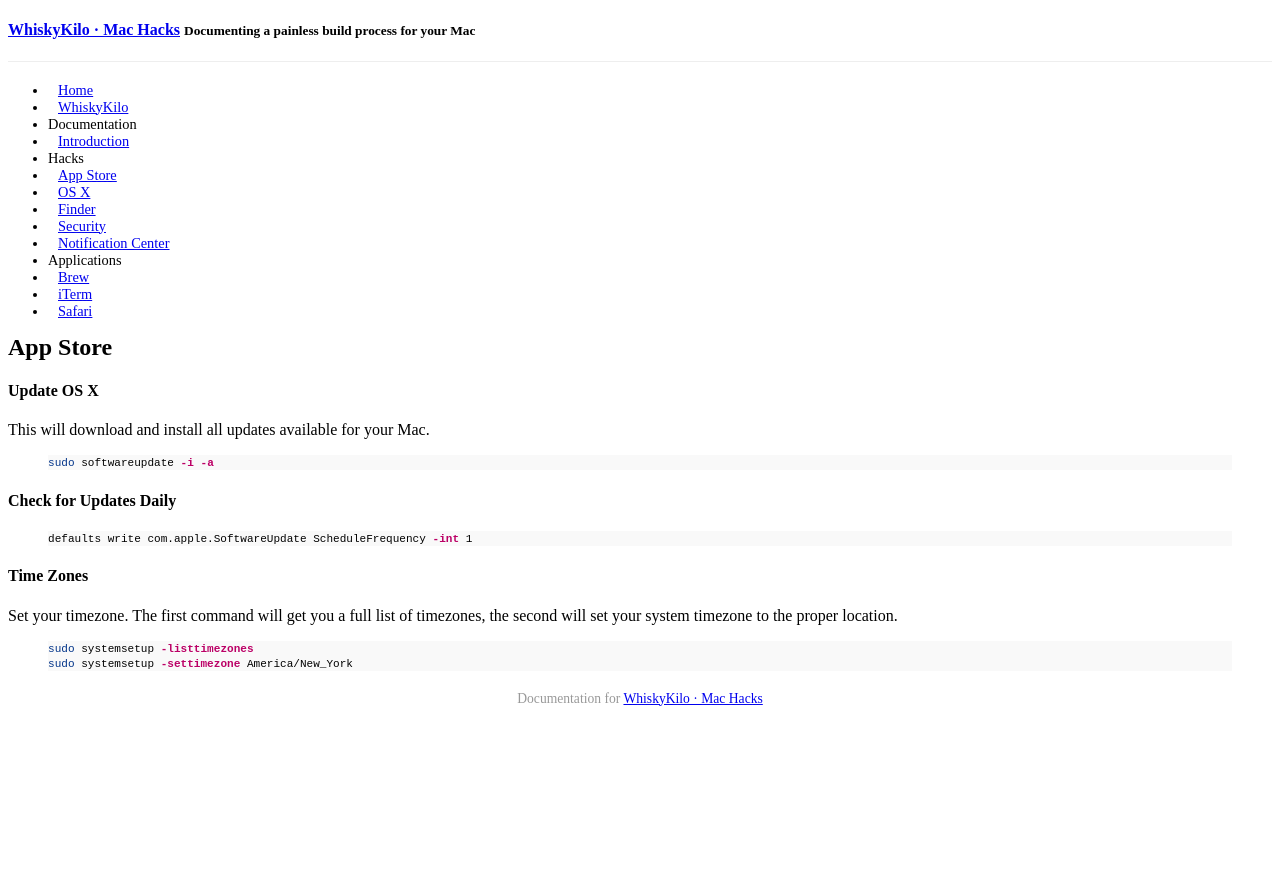
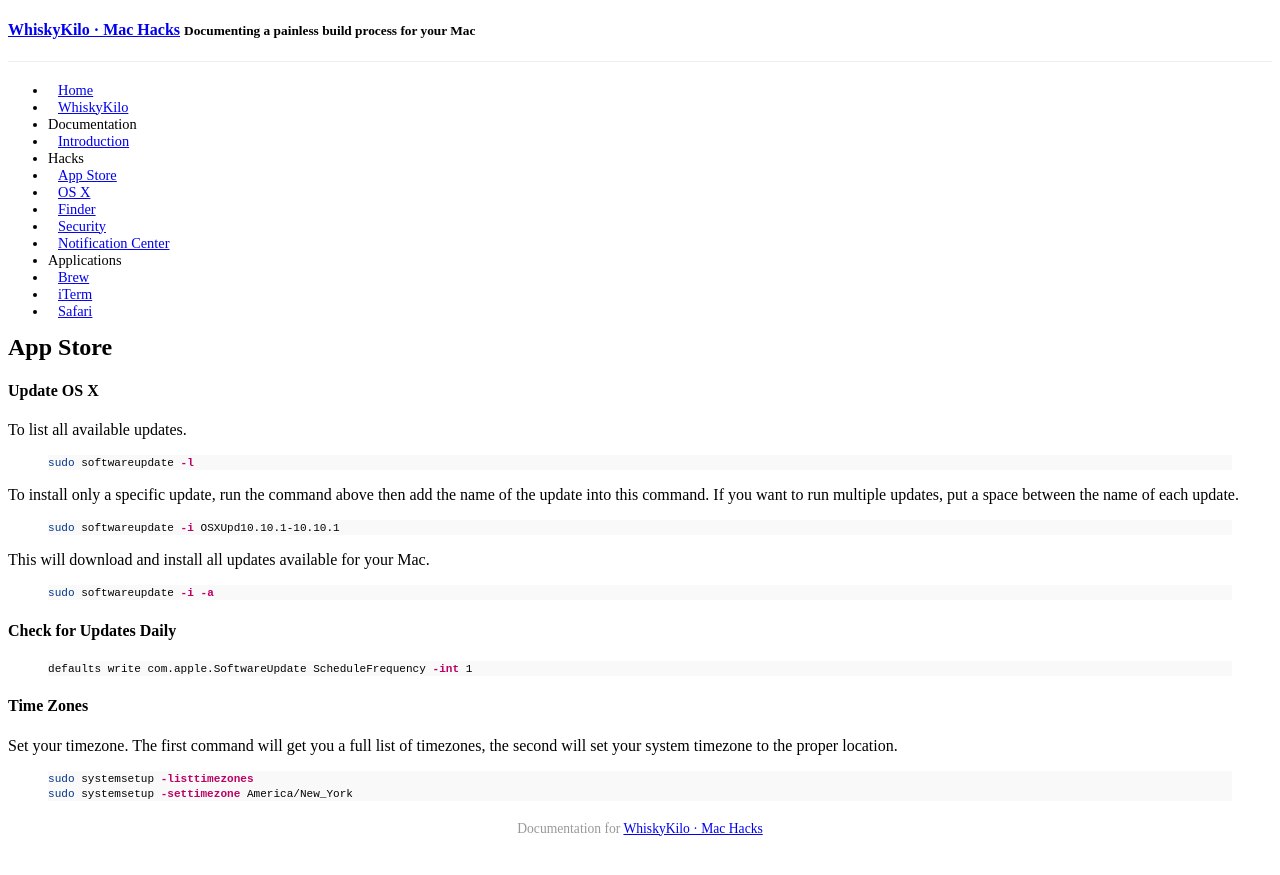
Before and after one commit to akimyonoglu/machacks.whiskykilo.com, a Jekyll site: the page built from _posts/2015-01-19-app-store.md, in a window 1280 px wide. Shown: the top 875 px of the page. Built offline with Jekyll 4.4.1, drawn with Linux system fonts in a browser that asks for light colours; Markdown is read by kramdown in place of the engine named in the settings; a style sheet for code colours, icons or effects is not loaded.

Commit message:
update app store

```diff
--- a/_posts/2015-01-19-app-store.md
+++ b/_posts/2015-01-19-app-store.md
@@ -7,6 +7,18 @@ order: 1
 ---
 
 #### Update OS X
+
+To list all available updates.
+
+{% highlight bash %}
+sudo softwareupdate -l
+{% endhighlight %}
+
+To install only a specific update, run the command above then add the name of the update into this command. If you want to run multiple updates, put a space between the name of each update.
+
+{% highlight bash %}
+sudo softwareupdate -i OSXUpd10.10.1-10.10.1
+{% endhighlight %}
 
 This will download and install all updates available for your Mac.
 
```
